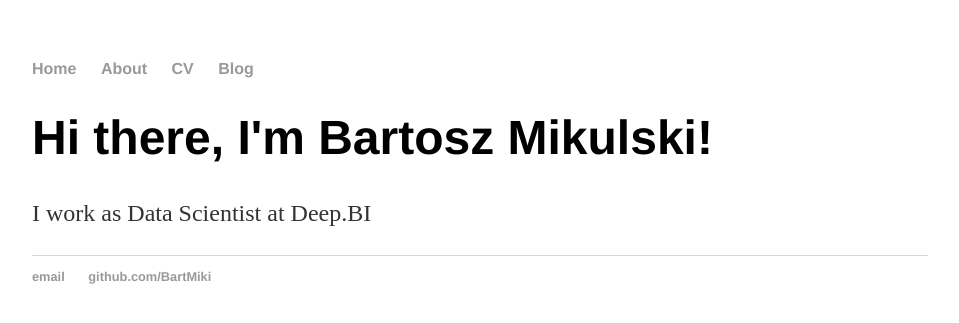
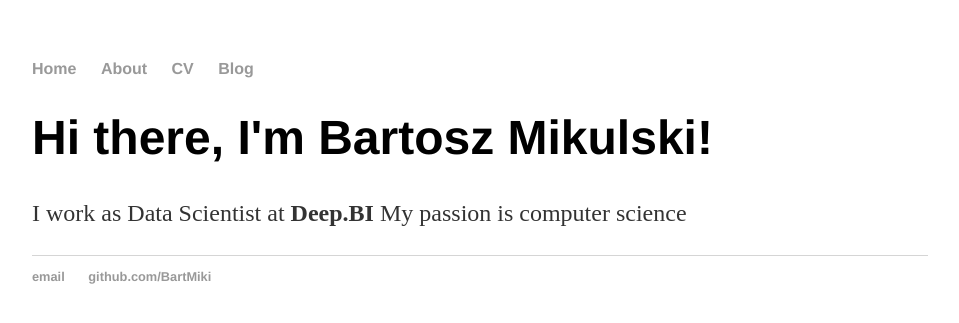
Before and after one commit to BartMiki/bartmiki.github.io, a Jekyll site: the page built from index.html, in a window 1280 px wide. Shown: the top 323 px of the page, without its empty margins (160-1119 px from the left). Built offline with Jekyll 4.4.1, drawn with Linux system fonts in a browser that asks for light colours.

Commit message:
Update index.html

```diff
--- a/index.html
+++ b/index.html
@@ -4,5 +4,5 @@ title: Bartosz Mikulski
 ---
 <div class="blurb">
 	<h1>Hi there, I'm Bartosz Mikulski!</h1>
-	<p>I work as Data Scientist at Deep.BI</p>
+	<p>I work as Data Scientist at <strong>Deep.BI</strong> My passion is computer science</p>
 </div><!-- /.blurb -->
```
